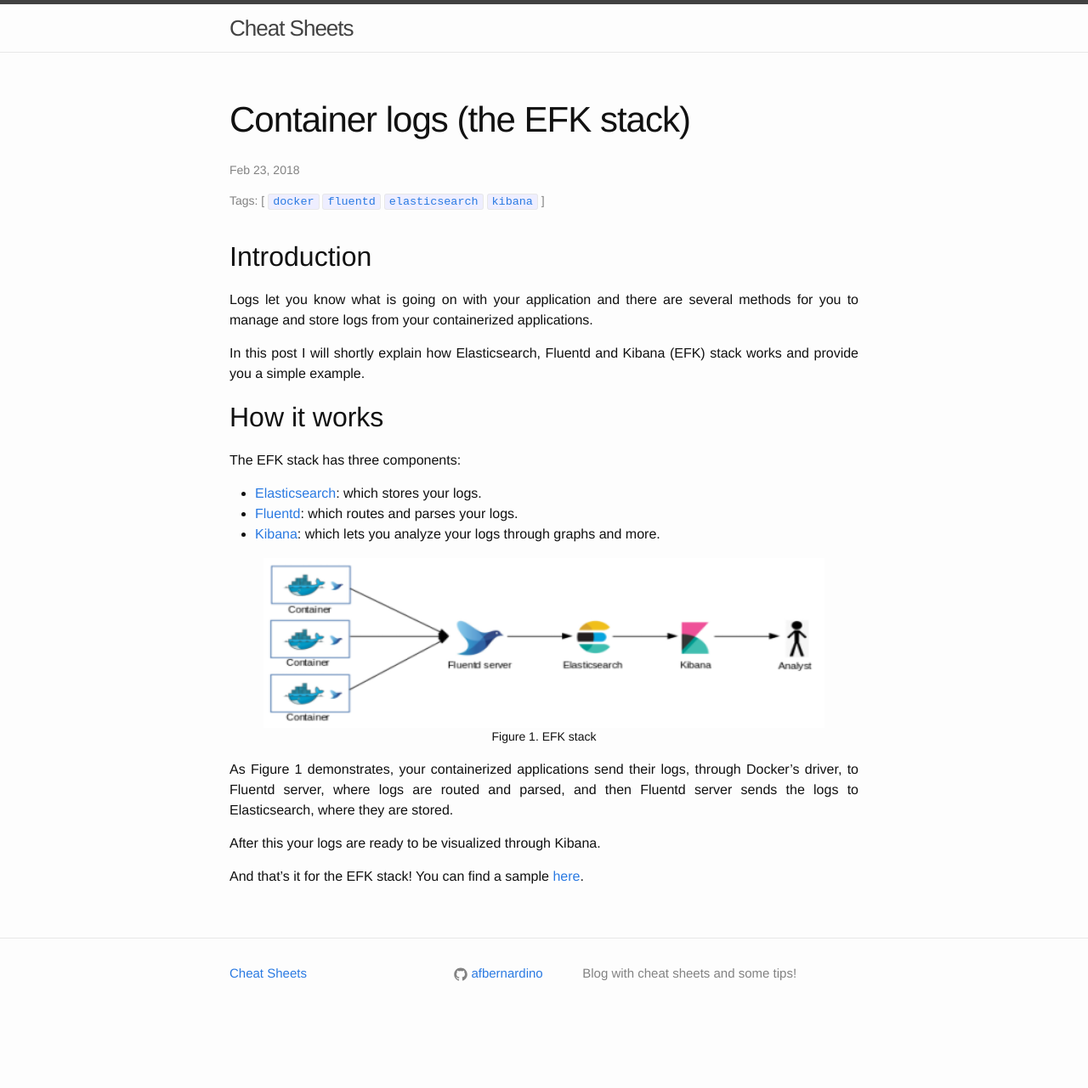
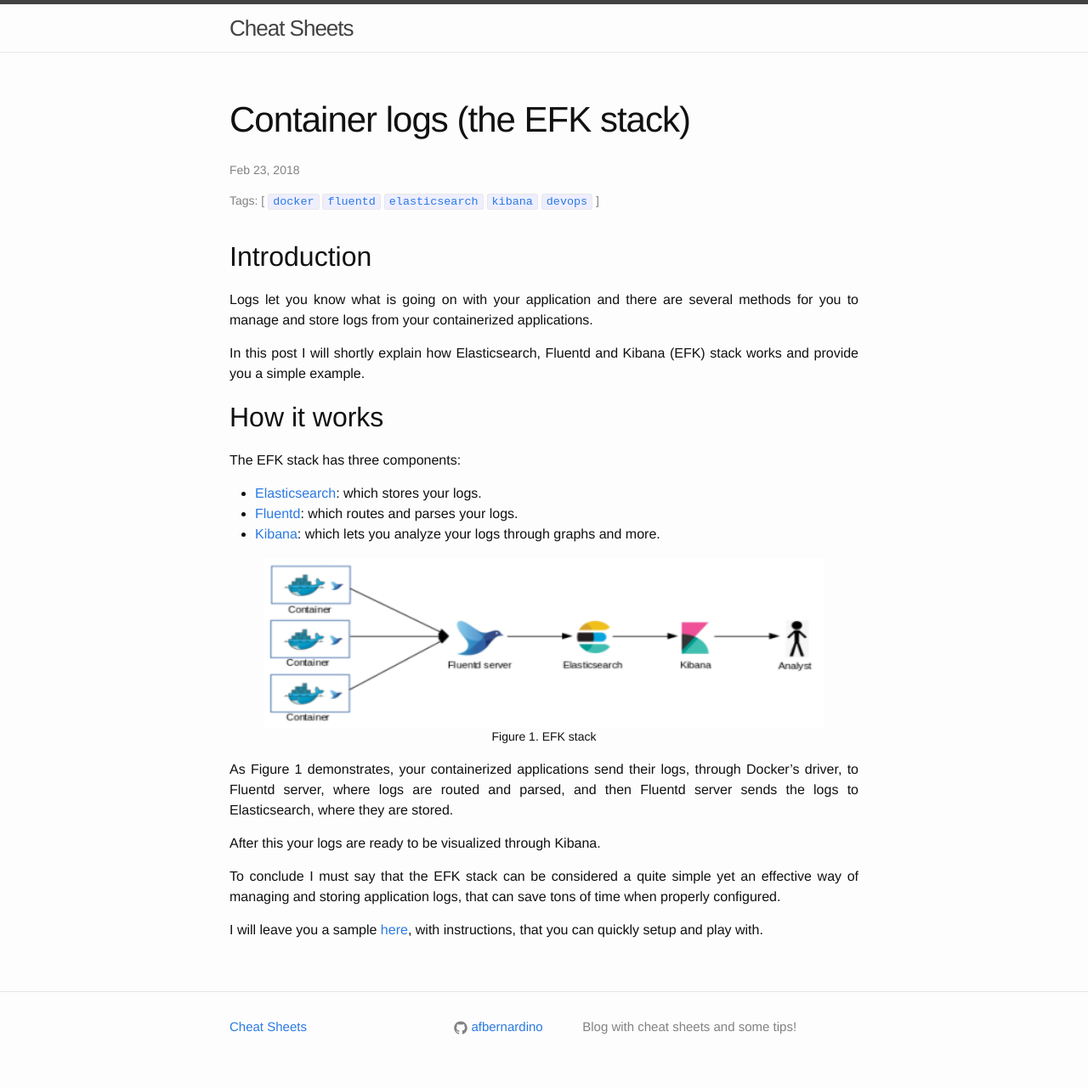
Before and after one commit to afbernardino/cheatsheets, a Jekyll site: the page built from _posts/2018-02-23-Container-logs-the-EFK-stack.md, in a window 1280 px wide. Shown: the whole page at 85% size. Built offline with Jekyll 4.4.1, drawn with Linux system fonts in a browser that asks for light colours; before the commit the page ends 1218 px from its top, so only the background shows below that.

Commit message:
Add 'devops' tag. Refine conclusion on EFK post

```diff
--- a/_posts/2018-02-23-Container-logs-the-EFK-stack.md
+++ b/_posts/2018-02-23-Container-logs-the-EFK-stack.md
@@ -2,7 +2,7 @@
 title:  "Container logs (the EFK stack)"
 description: EFK stack for managing and storing container logs.
 categories: deployment
-tags: docker fluentd elasticsearch kibana
+tags: docker fluentd elasticsearch kibana devops
 ---
 <h2>Introduction</h2>
 Logs let you know what is going on with your application and there are several
@@ -30,5 +30,10 @@ and then Fluentd server sends the logs to Elasticsearch, where they are stored.
 
 After this your logs are ready to be visualized through Kibana.
 
-And that's it for the EFK stack! You can find a sample
-[here](https://github.com/afbernardino/efk-sample).
+To conclude I must say that the EFK stack can be considered a quite simple yet
+an effective way of managing and storing application logs, that can save tons
+of time when properly configured.
+
+I will leave you a sample
+[here](https://github.com/afbernardino/efk-sample), with instructions, that you
+can quickly setup and play with.
```
Also changed, not shown: _posts/2018-02-09-Spinning-up-the-first-Docker-container.md (+1 -1 lines), _posts/2018-02-10-Spinning-up-a-container-with-Docker-Compose.md (+1 -1 lines), _posts/2018-02-11-Quick-tips-on-images-and-layers.md (+1 -1 lines), _posts/2018-02-19-Managing-container-configurations.md (+1 -1 lines).
